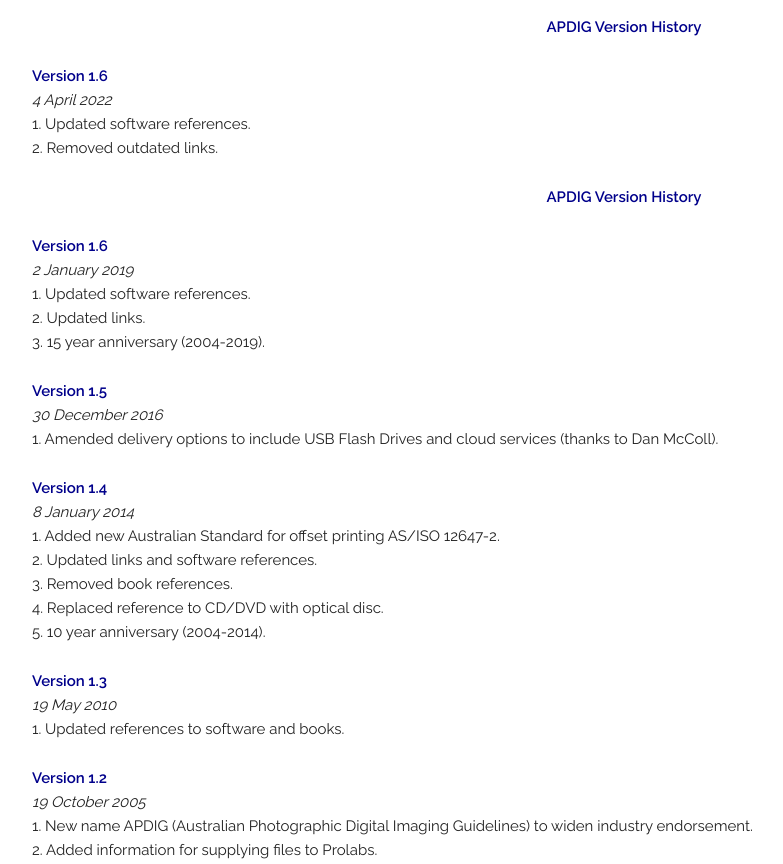
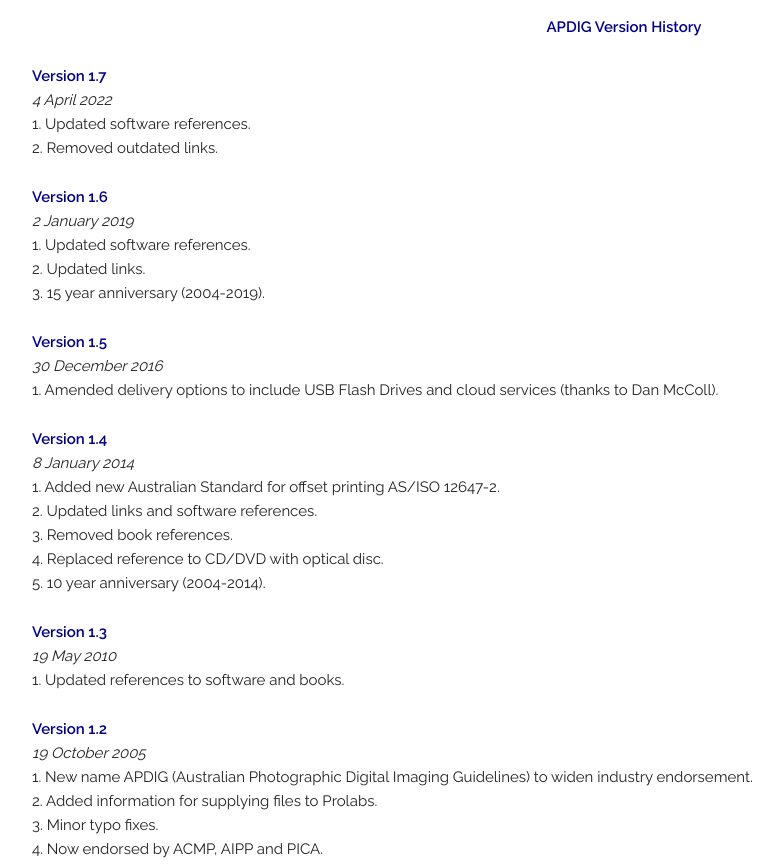
Before and after one commit to rje3/rje3.github.io, a plain HTML site: page version.html in a window 1280 px wide. Shown: the top 864 px of the page, without its empty margins (16-799 px from the left). Drawn offline with Linux system fonts and the light colour scheme.

Commit message:
Update version.html

```diff
--- a/version.html
+++ b/version.html
@@ -16,12 +16,11 @@
 <body>
 <blockquote>
   <p align="center"><b>APDIG Version History</b> </p>
-  <p><b>Version 1.6</b> <br>
+  <p><b>Version 1.7</b> <br>
   <i>4 April 2022</i> <br>
 1. Updated software references.<br>
 2. Removed outdated links.<br>
 </p>
-  <p align="center"><b>APDIG Version History</b> </p>
   <p><b>Version 1.6</b> <br>
   <i>2 January 2019</i> <br>
 1. Updated software references.<br>
```
